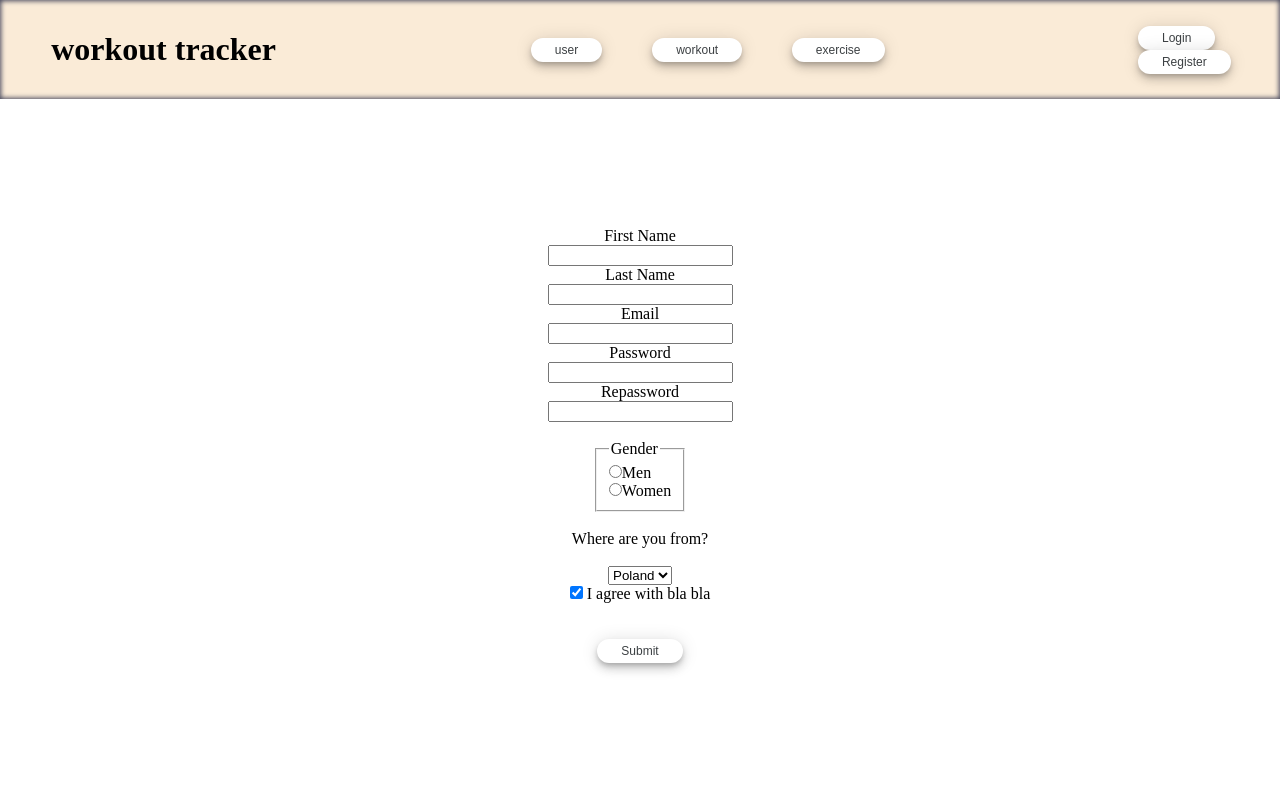
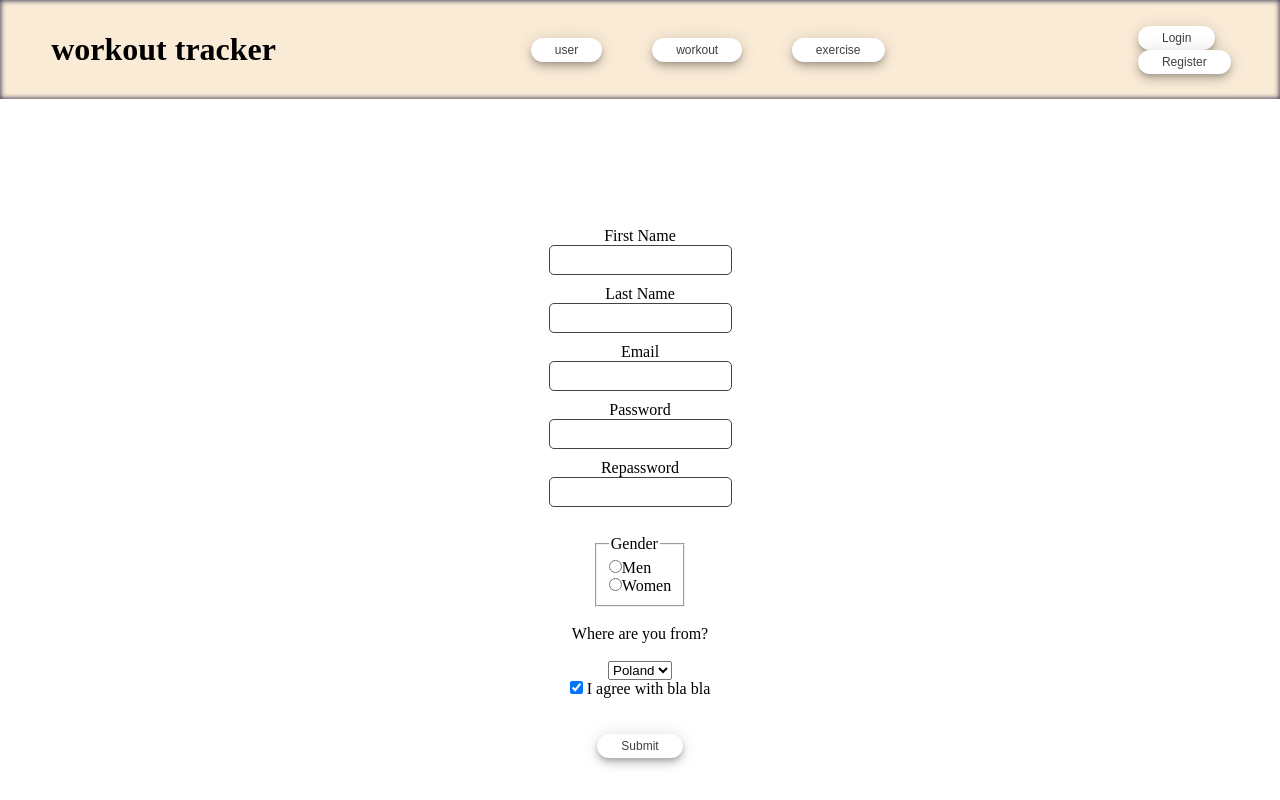
Before and after one commit to Finnick223/WorkoutTracker, a React (Vite) app: page /register in a window 1280 px wide. Built offline with nearby package versions, Linux system fonts and the light colour scheme.

Commit message:
little bugs

```diff
--- a/src/index.css
+++ b/src/index.css
@@ -121,3 +121,11 @@ button:focus {
   align-items: center;
   margin-top: 10%;
 }
+
+input[type="text"], input[type="email"], input[type="password"] {
+  margin-bottom: 10px;
+  height: 30px;
+  text-indent: 10px;
+  border: 1px solid #444;
+  border-radius: 5px;
+}
--- a/src/pages/login.tsx
+++ b/src/pages/login.tsx
@@ -13,6 +13,7 @@ function App() {
             type="password"
             name="password"
             />
+            <br/>
             <button>Submit</button>
         </form>
       </>
--- a/src/pages/register.tsx
+++ b/src/pages/register.tsx
@@ -105,6 +105,7 @@ function App() {
                 name="country"
                 id={id + "-country"}
                 value={formData.country}
+                onChange={handleChange}
             >
                 <option value="Poland">Poland</option>
             </select>
```
